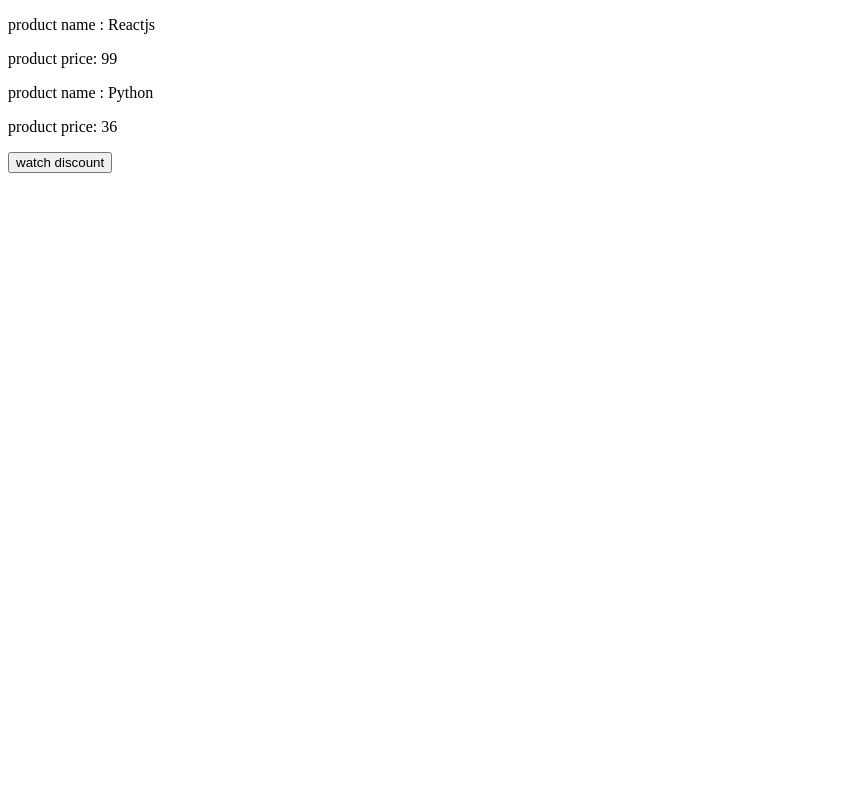
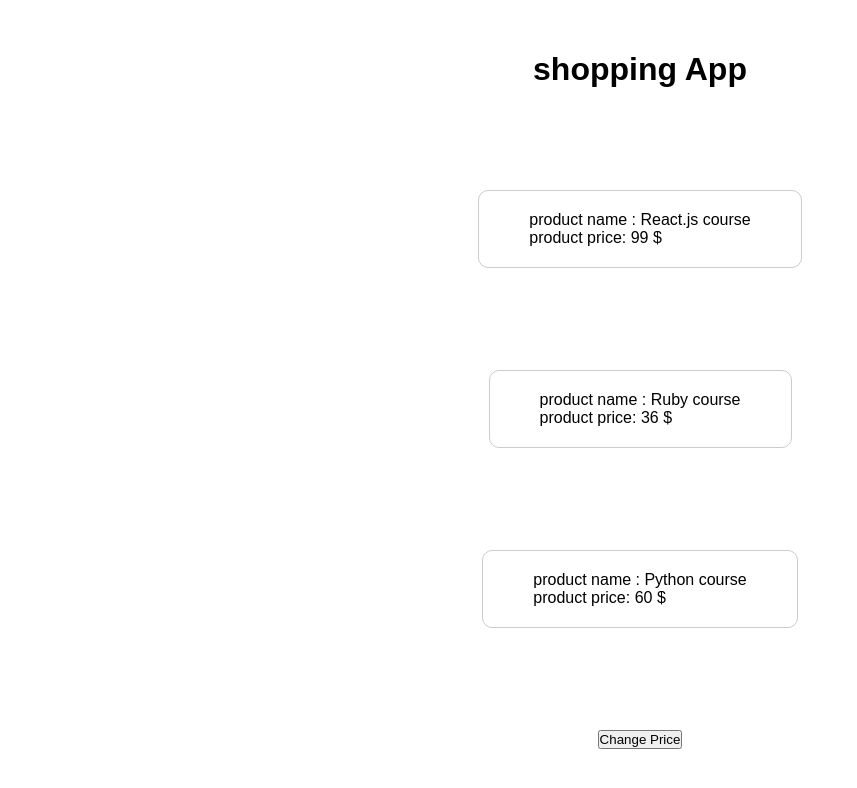
Before and after one commit to MahdiHosseinizade/ProductProject, a React (Create React App) app: page / in a window 1280 px wide. Shown: the top 788 px of the page, without its empty margins (0-857 px from the left). Built offline with nearby package versions, Linux system fonts and the light colour scheme.

Commit message:
pass arg to func

```diff
--- /dev/null
+++ b/src/App.css
@@ -0,0 +1,9 @@
+.container{
+    display: flex;
+    justify-content: space-around;
+    flex-direction: column;
+    align-items: center;
+    width: 100%;
+    height: 100vh;
+    background-color: #fff;
+}
--- a/src/App.js
+++ b/src/App.js
@@ -1,33 +1,34 @@
+import { useState } from "react";
 import Product from "./components/Product/Product";
-import { useState } from "react";
-import HookObject from "./components/Hook/ObjectHook";
-import ArrayHook from "./components/Hook/ArrayHook";
+
+import './App.css'
 
 const App = () => {
 
-    const [products, setProducts] = useState([
-        {title : "Reactjs" , Price :  99 , index:1},
-        {title : "Python"  , Price :  36 , index:2},
+    const [products,setProducts] = useState([
+        {title : "React.js" , price : 99,id:1},
+        {title : "Ruby" , price : 36,id:2},
+        {title : "Python" , price : 60,id:3},
     ])
 
-    const clickHandler = () => {
-        setProducts([
-            {title : "Reactjs" , Price :  69 , index:1},
-            {title : "Python"  , Price :  24 , index:2},
-        ])
+    const clikcHandler = () =>{
+        console.log('clickHandler clikced!');
     }
 
     return (
-        <div>
-            {products.map((product) =>{
-                return <Product
-                    key = {product.index}
-                    title = {product.title}
-                    price = {product.Price}
-                />
+        <div className="container">
+            <h1>shopping App</h1>
+            {products.map((item)=>{
+                return(
+                    <Product
+                        key ={item.id}
+                        name = {item.title}
+                        price = {item.price}
+                        click = {clikcHandler}
+                    />
+                )
             })}
-            <button onClick ={clickHandler}>watch discount</button>
-
+            <button onClick={clikcHandler}>Change Price</button>
         </div>
     );
 }
--- a/src/components/Hook/ArrayHook.jsx
+++ b/src/components/Hook/ArrayHook.jsx
@@ -4,7 +4,7 @@
 const ArrayHook = () => {
 
     const [item, setItem] = useState([])
-    console.log(item);
+    // console.log(item);
     const clickHandler = () =>{
         setItem([...item, {id:item.length ,number : Math.floor(Math.random()*10) }])
     }
--- a/src/components/Product/Product.jsx
+++ b/src/components/Product/Product.jsx
@@ -1,12 +1,12 @@
-
+import styles from './product.module.css'
 
 const Product = (props) => {
 
     // console.log(props);
     return (
-        <div>
-            <p>product name : {props.title}</p>
-            <p>product price: {props.price}</p>
+        <div className={styles.product} onClick={props.click}>
+            <p>product name : {props.name} course</p>
+            <p>product price: {props.price} $</p>
         </div>
     );
 }
--- /dev/null
+++ b/src/components/Product/product.module.css
@@ -0,0 +1,7 @@
+
+
+.product{
+    border-radius: 10px;
+    border: 1px solid #ccc;
+    padding: 20px 50px;
+}
--- /dev/null
+++ b/src/index.css
@@ -0,0 +1,9 @@
+*{
+    margin: 0;
+    padding: 0;
+}
+
+body{
+    background-color: #ccc;
+    font-family: sans-serif;
+}
--- a/src/index.js
+++ b/src/index.js
@@ -1,5 +1,6 @@
 import React from 'react'
 import ReactDOM from 'react-dom';
 import App from './App';
+import './index.css'
 
 ReactDOM.render(<App/>,document.getElementById('root'));
```
